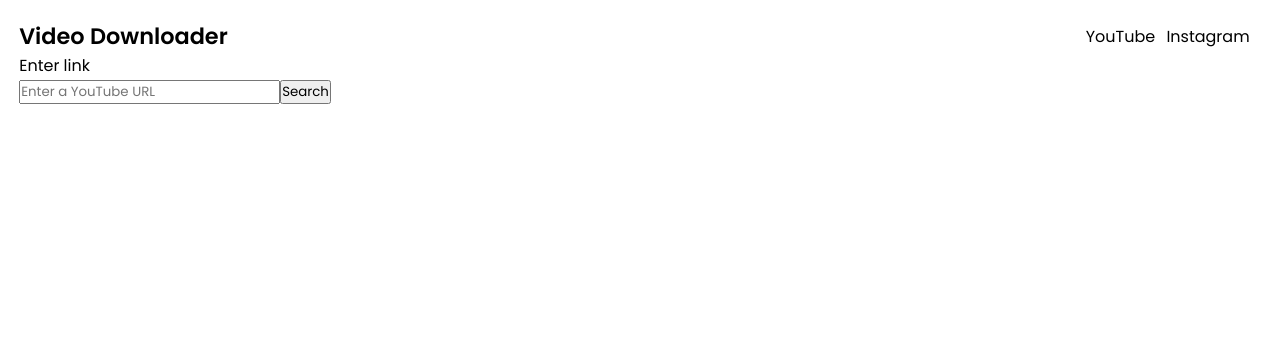
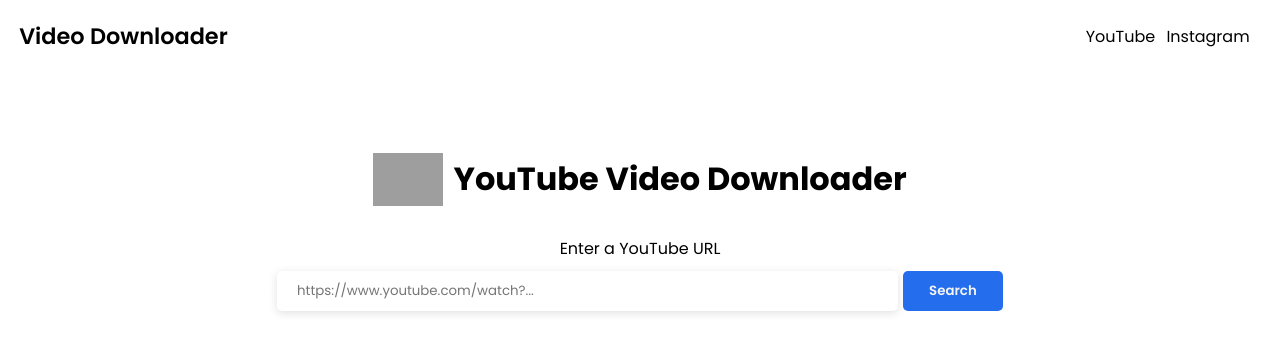
Before and after one commit to Lehxugo/Video-downloader, a React (Create React App) app in the folder frontend/: page /youtube in a window 1280 px wide. Shown: the top 352 px of the page. Built offline with nearby package versions, Linux system fonts and the light colour scheme; grey boxes are pictures that could not be loaded.

Commit message:
youtube downloader better header and search bar

```diff
--- a/frontend/src/App.css
+++ b/frontend/src/App.css
@@ -1,14 +1,24 @@
 @import url('https://fonts.googleapis.com/css2?family=Poppins:wght@100;400;600;700&display=swap');
+
+
+:root {
+  --font-family: 'Poppins', sans-serif;
+  --background-color: white;
+  --font-color: black;
+  --youtube-red-color: #FF0000;
+  --input-shadow-color: rgba(99, 99, 99, 0.2);
+  --white-font-color: whitesmoke;
+  --search-bar-element-radius: 5px;
+  --search-bar-height: 40px;
+}
 
 * {
   box-sizing: border-box;
   margin: 0;
   padding: 0;
-  font-family: 'Poppins', sans-serif;
-}
-
-:root {
-  --font-color: black;
+  font-family: var(--font-family);
+  color: var(--font-color);
+  background-color: var(--background-color);
 }
 
 .content {
@@ -37,3 +47,59 @@
   align-items: center;
   justify-content: space-evenly;
 }
+
+.youtube-downloader-content {
+  margin-top: 100px;
+  display: flex;
+  flex-direction: column;
+  align-items: center;
+}
+
+.youtube-downloader-header {
+  display: flex;
+  align-items: center;
+}
+
+.youtube-downloader-header > img {
+  width: 70px;
+  margin-right: 10px;
+}
+
+.search-section {
+  margin-top: 30px;
+  width: 100%;
+  display: flex;
+  flex-direction: column;
+  align-items: center;
+}
+
+.search-bar {
+  margin-top: 10px;
+  width: 100%;
+  display: flex;
+  align-items: center;
+  justify-content: center;
+  height: var(--search-bar-height);
+}
+
+.search-input {
+  height: 100%;
+  width: 50%;
+  border: 0;
+  border-radius: var(--search-bar-element-radius);
+  padding-left: 20px;
+  box-shadow: var(--input-shadow-color) 0px 2px 8px 0px;
+}
+
+.search-button {
+  height: 100%;
+  width: 100px;
+  margin-left: 5px;
+  border: 0;
+  border-radius: var(--search-bar-element-radius);
+  background-color: #246dec;
+  color: var(--white-font-color);
+  font-family: var(--font-family);
+  cursor: pointer;
+  font-weight: 600;
+}
--- a/frontend/src/components/YoutubeDownloader.js
+++ b/frontend/src/components/YoutubeDownloader.js
@@ -31,6 +31,7 @@
                 setTitle('');
                 setAuthor('');
                 setDuration('');
+                setThumbnailURL('');
                 setErrorMessage(data.message);
             }
         };
@@ -38,10 +39,18 @@
     };
 
     return (
-        <>
-            <p>Enter link</p>
-            <input type="text" placeholder="Enter a YouTube URL" value={url} onChange={handleURLInputChange}></input>
-            <button onClick={handleSearchClick}>Search</button>
+        <div className="youtube-downloader-content">
+            <h1 className="youtube-downloader-header">
+                <img src="https://upload.wikimedia.org/wikipedia/commons/thumb/0/09/YouTube_full-color_icon_%282017%29.svg/120px-YouTube_full-color_icon_%282017%29.svg.png" alt="YouTube icon"></img>
+                YouTube Video Downloader
+            </h1>
+            <div className="search-section">
+                <p>Enter a YouTube URL</p>
+                <div className="search-bar">
+                    <input className="search-input" type="text" placeholder="https://www.youtube.com/watch?..." value={url} onChange={handleURLInputChange}></input>
+                    <button className="search-button" onClick={handleSearchClick}>Search</button>
+                </div>
+            </div>
             <p>{url}</p>
             {thumbnailURL !== '' ? <img src={thumbnailURL} alt={title}></img> : <></>}
             <p>{title}</p>
@@ -49,7 +58,7 @@
             <p>{duration}</p>
             <p style={{color: 'red'}}>{errorMessage}</p>
             {title !== '' ? <Link to={backendURL + `/youtube-download?URL=${url}`}>Download</Link> : <></>}
-        </>
+        </div>
     );
 }
 
```
